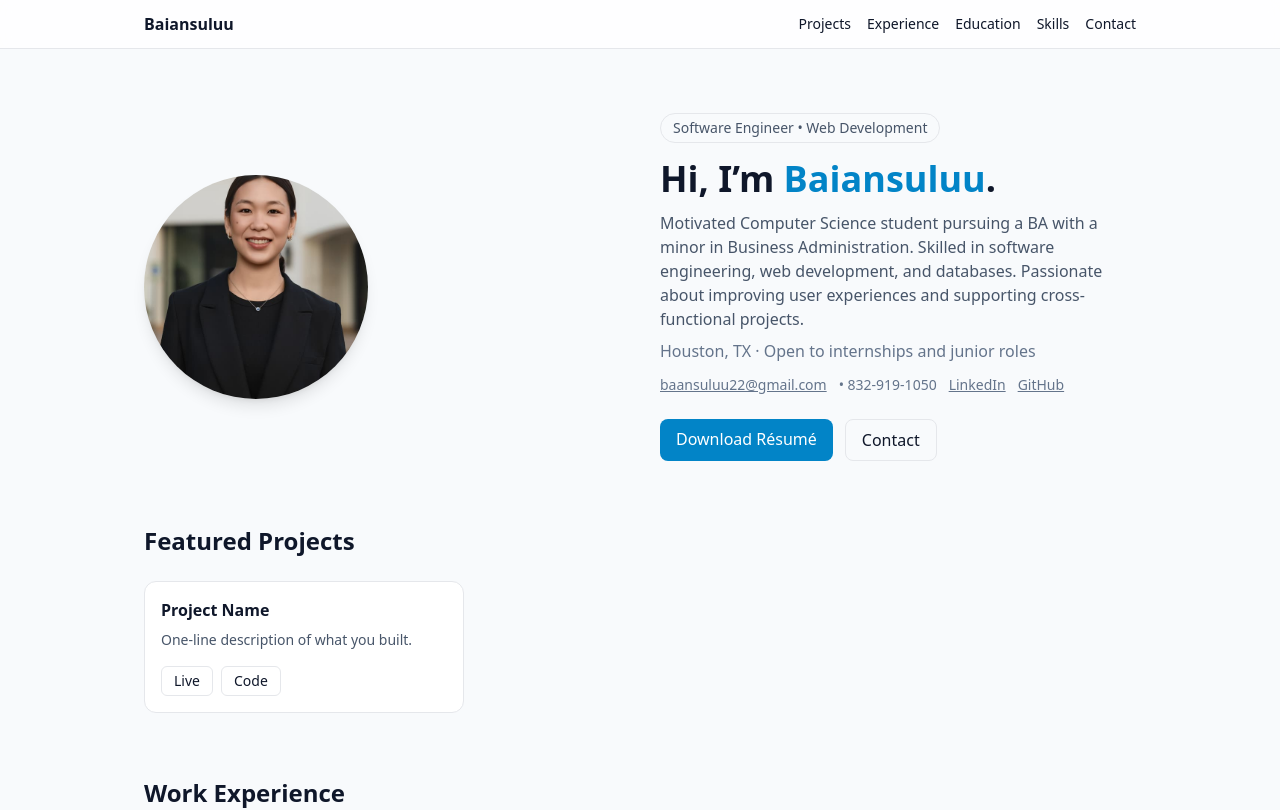
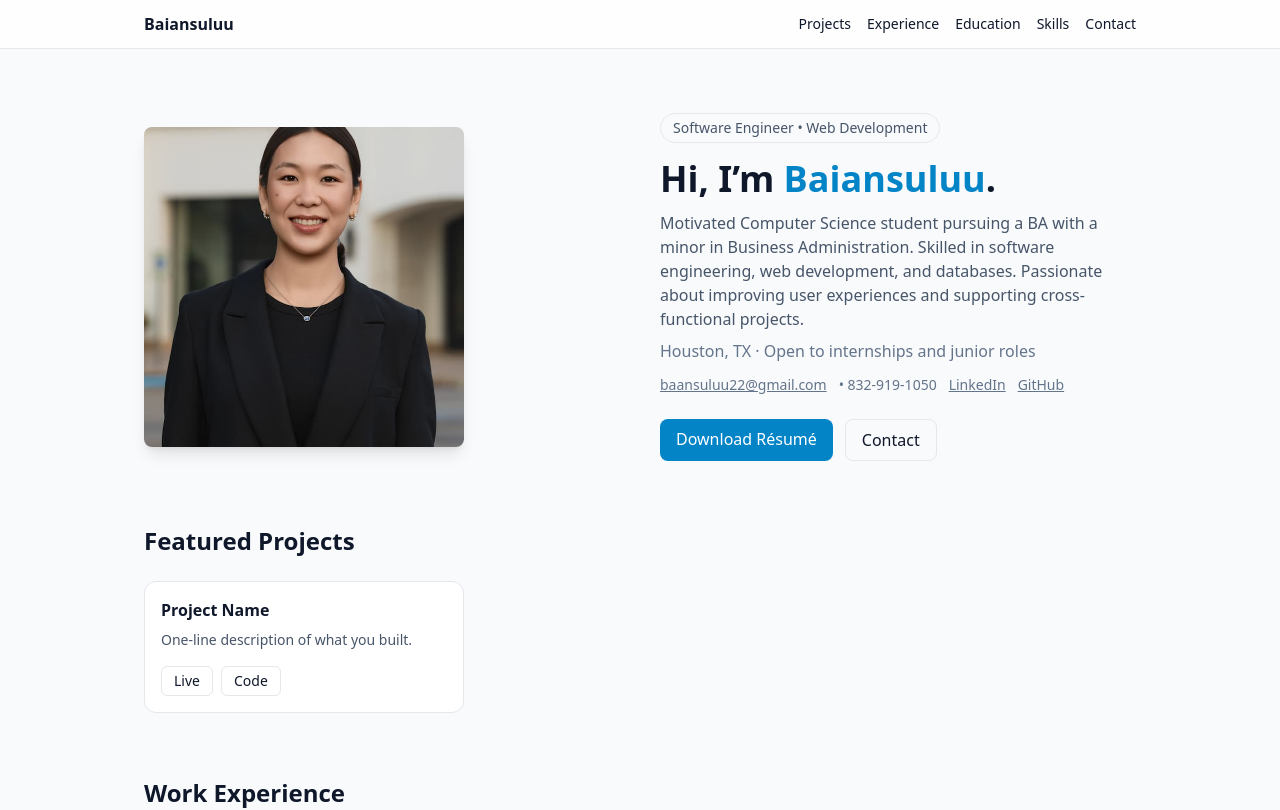
Before and after one commit to Baiansulu/my_portfolio, a React (Vite) app: page / in a window 1280 px wide. Shown: the top 810 px of the page. Built offline with nearby package versions, Linux system fonts and the light colour scheme.

Commit message:
Update Hero.jsx

```diff
--- a/src/components/Hero.jsx
+++ b/src/components/Hero.jsx
@@ -3,10 +3,11 @@ export default function Hero() {
     <section className="mx-auto max-w-5xl px-4 py-16 grid grid-cols-1 md:grid-cols-2 gap-10 items-center">
       <div className="flex justify-center md:justify-start">
         <img
-          src="/profile.jpg"
-          alt="Baiansuluu Profile"
-          className="w-40 h-40 md:w-56 md:h-56 rounded-full object-cover shadow-lg"
-        />
+  src="/profile.jpg"
+  alt="Baiansuluu Profile"
+  className="w-60 h-60 md:w-80 md:h-80 rounded-lg object-cover shadow-lg"
+/>
+
       </div>
 
       <div>
```
